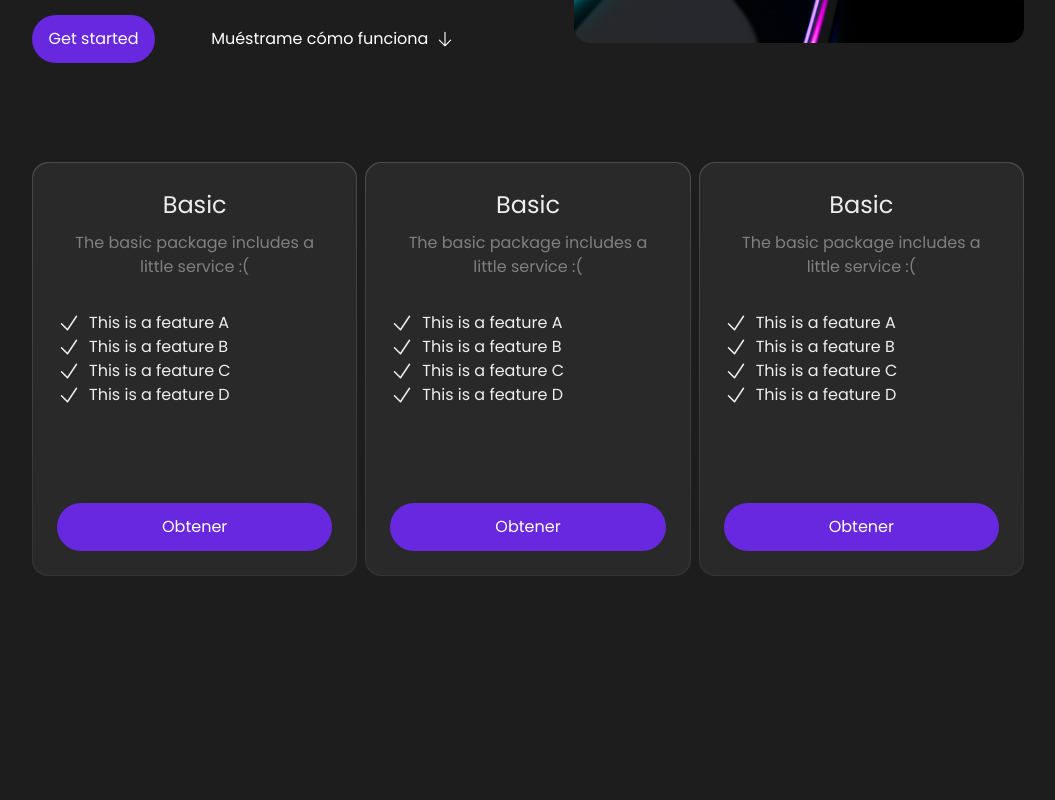
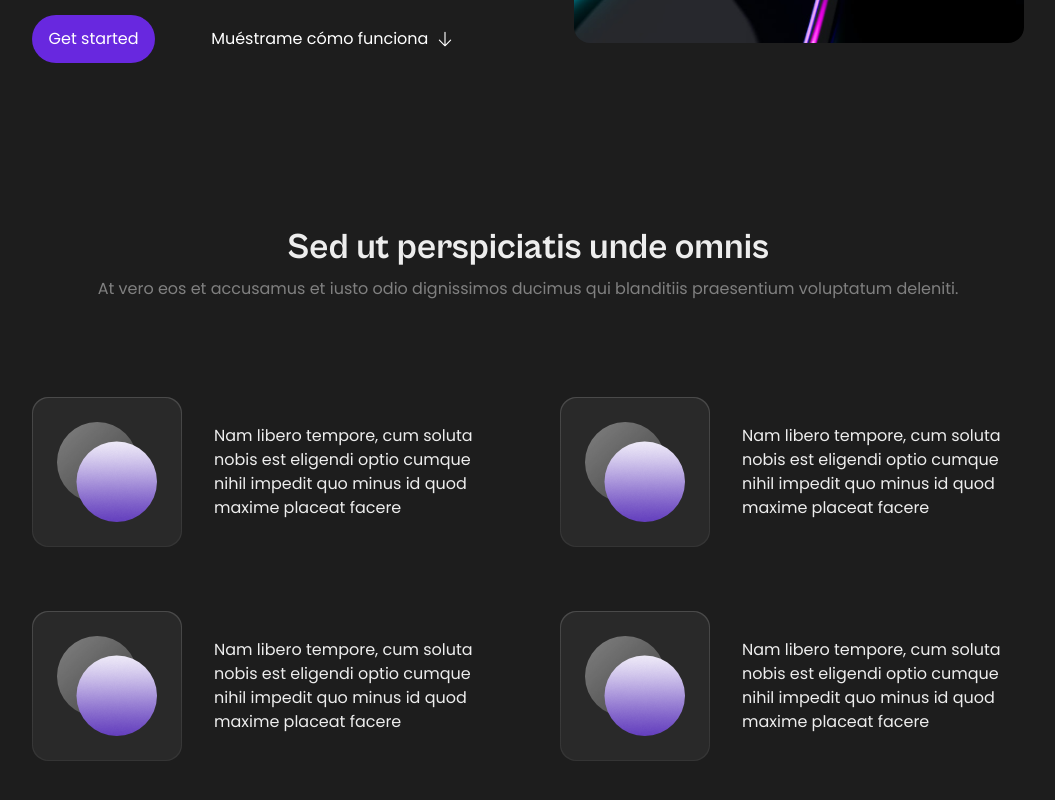
Before and after one commit to jorgesoriax/dsyner, a Next.js app: page / in a window 1280 px wide. Shown: the part 638-1438 px from the top of the page, without its empty margins (112-1167 px from the left). Before the commit the page ends 1214 px from the top, so only its background shows below. Built offline with nearby package versions, Linux system fonts and the light colour scheme.

Commit message:
feat: added Features section and minor style fixes

```diff
--- a/src/components/SectionHeader.js
+++ b/src/components/SectionHeader.js
@@ -1,10 +1,11 @@
 import { Heading, Text, VStack } from "@chakra-ui/react";
+import Description from "./Description";
 
 export default function SectionHeader({ title, description }) {
   return (
     <VStack>
-      <Heading as="h2">{title}</Heading>
-      <Text color="gray">{description}</Text>
+      <Heading as="h2" textAlign="center">{title}</Heading>
+      <Description textAlign="center">{description}</Description>
     </VStack>
   );
 }
--- /dev/null
+++ b/src/components/sections/Features.js
@@ -0,0 +1,70 @@
+import {
+  Flex,
+  Grid,
+  GridItem,
+  Image,
+  Stack,
+  Text,
+  VStack,
+} from "@chakra-ui/react";
+import CrystalBox from "../CrystalBox";
+import SectionHeader from "../SectionHeader";
+
+export default function Features() {
+  const Feature = () => {
+    return (
+      <Stack
+        direction={{ base: "column", md: "row" }}
+        spacing={8}
+        align="center"
+      >
+        <CrystalBox boxSize="150px" minW="150px">
+          <Flex boxSize="100%" align="center" justify="center">
+            <Image
+              src="./static/images/features/temp.png"
+              alt="temp"
+              boxSize="100px"
+            />
+          </Flex>
+        </CrystalBox>
+        <Text textAlign={{ base: "center", md: "initial" }}>
+          Nam libero tempore, cum soluta nobis est eligendi optio cumque nihil
+          impedit quo minus id quod maxime placeat facere
+        </Text>
+      </Stack>
+    );
+  };
+  const FeaturesContainer = ({ children }) => {
+    return (
+      <VStack as="section" spacing={24}>
+        {children}
+      </VStack>
+    );
+  };
+
+  return (
+    <FeaturesContainer>
+      <SectionHeader
+        title="Sed ut perspiciatis unde omnis"
+        description=" At vero eos et accusamus et iusto odio dignissimos ducimus qui blanditiis praesentium voluptatum deleniti."
+      />
+      <Grid
+        templateColumns={{ base: "repeat(1, 1fr)", md: "repeat(2, 1fr)" }}
+        gap={16}
+      >
+        <GridItem>
+          <Feature />
+        </GridItem>
+        <GridItem>
+          <Feature />
+        </GridItem>
+        <GridItem>
+          <Feature />
+        </GridItem>
+        <GridItem>
+          <Feature />
+        </GridItem>
+      </Grid>
+    </FeaturesContainer>
+  );
+}
--- a/src/components/sections/Hero.js
+++ b/src/components/sections/Hero.js
@@ -36,7 +36,9 @@ export default function Hero() {
           </Highlight>
         </Heading>
         <HStack>
-          <Description>Servicio de diseño gráfico potenciado por IA</Description>
+          <Description>
+            Servicio de diseño gráfico potenciado por IA
+          </Description>
           <SparklesIcon width={18} height={18} color="gray" />
         </HStack>
         <Text fontSize="1xl" textAlign={{ base: "center" }}>
--- a/src/pages/index.js
+++ b/src/pages/index.js
@@ -2,6 +2,7 @@ import CrystalBox from "@/components/CrystalBox";
 import Navbar from "@/components/Navbar";
 import PriceCard from "@/components/PriceCard";
 import SectionHeader from "@/components/SectionHeader";
+import Features from "@/components/sections/Features";
 import Hero from "@/components/sections/Hero";
 import { Box, Container, HStack, Text, VStack } from "@chakra-ui/react";
 import Head from "next/head";
@@ -16,20 +17,19 @@ export default function Home() {
         <meta name="viewport" content="width=device-width, initial-scale=1" />
         <link rel="icon" href="/favicon.ico" />
       </Head>
-      <Container maxW="container.lg" px={{ base: 6, md: 4 }}>
+      <Container maxW="container.lg" px={{ base: 6, md: 4 }} mb={16}>
+        <VStack spacing={16}>
+          <VStack spacing={0}>
             <Navbar />
             <Hero />
-        <HStack>
-          <PriceCard />
-          <PriceCard />
-          <PriceCard />
-        </HStack>
-        {/* Feature */}
+          </VStack>
+          <Features />
           {/* Process */}
           {/* Princing */}
           {/* FAQ */}
           {/* Contact */}
           {/* Footer */}
+        </VStack>
       </Container>
     </>
   );
```
Also changed, not shown: public/static/images/features/temp.png (added). Lines whose indentation alone changed are shown as unchanged.
